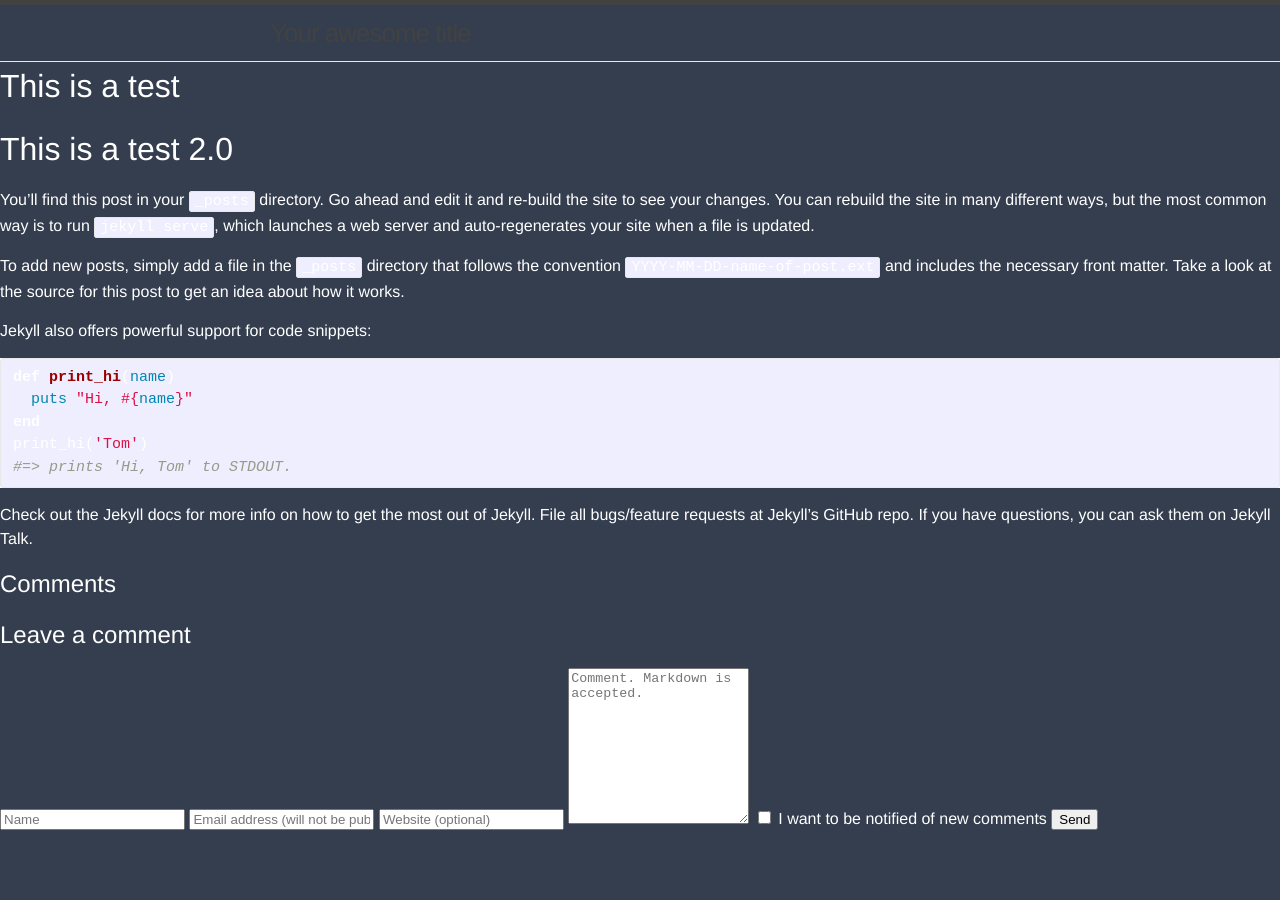
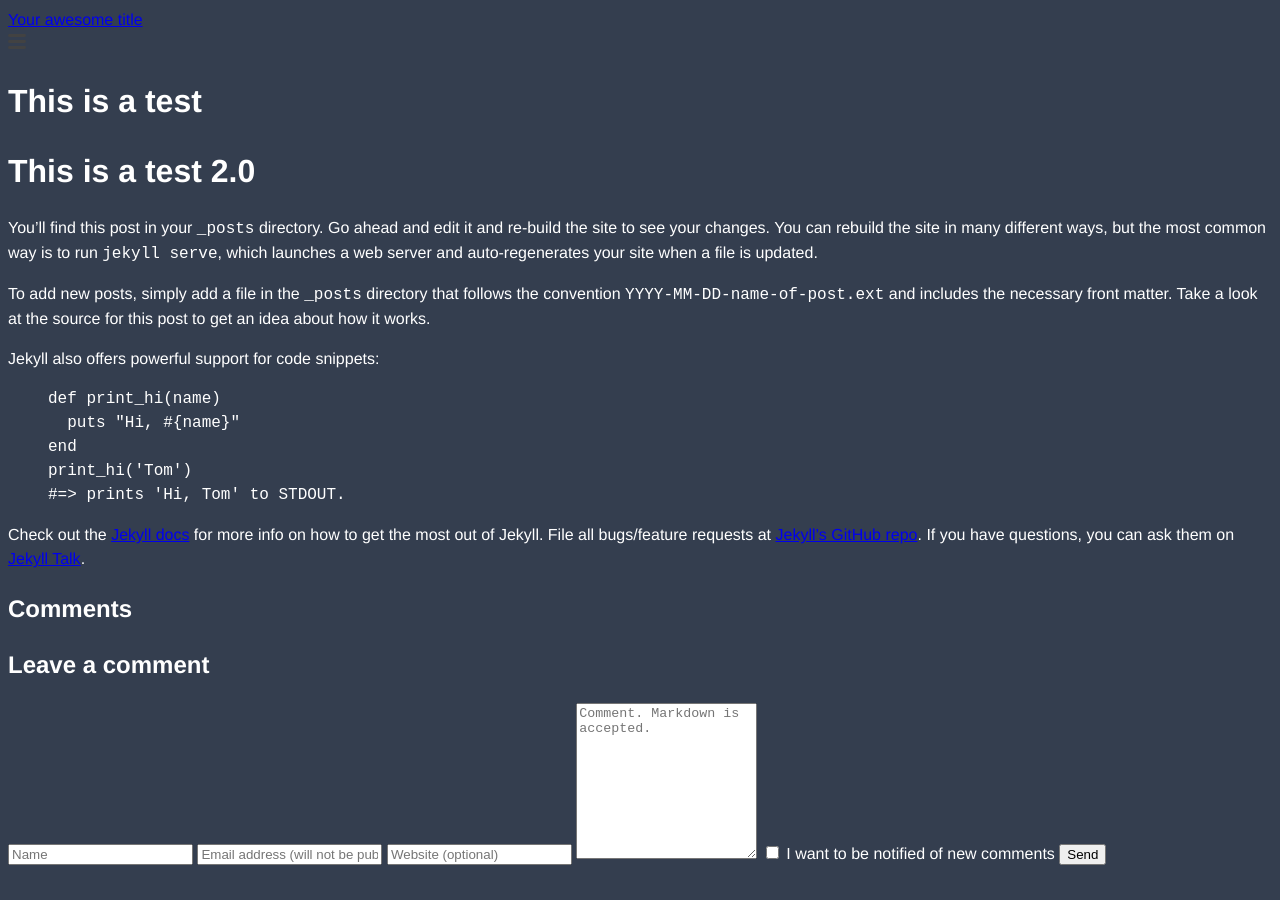
Before and after one commit to 128keaton/.com, a Jekyll site: the page built from _posts/2016-11-20-welcome-to-jekyll.markdown, in a window 1280 px wide. Built offline with Jekyll 4.4.1, drawn with Linux system fonts in a browser that asks for light colours.

Commit message:
removed minima

```diff
--- /dev/null
+++ b/_sass/_page.scss
@@ -0,0 +1,11 @@
+body {
+  font: $base-font-weight #{$base-font-size}/#{$base-line-height} $base-font-family;
+  color: $text-color;
+  background-color: $background-color;
+  -webkit-text-size-adjust: 100%;
+  -webkit-font-feature-settings: "kern" 1;
+     -moz-font-feature-settings: "kern" 1;
+       -o-font-feature-settings: "kern" 1;
+          font-feature-settings: "kern" 1;
+  font-kerning: normal;
+}
--- a/_sass/minima.scss
+++ /dev/null
@@ -1,43 +0,0 @@
-// Define defaults for each variable.
-
-$base-font-family: "Helvetica Neue", Helvetica, Arial, sans-serif !default;
-$base-font-size:   16px !default;
-$base-font-weight: 400 !default;
-$small-font-size:  $base-font-size * 0.875 !default;
-$base-line-height: 1.5 !default;
-
-$spacing-unit:     30px !default;
-
-$text-color:       #111 !default;
-$background-color: #fdfdfd !default;
-$brand-color:      #2a7ae2 !default;
-
-$grey-color:       #828282 !default;
-$grey-color-light: lighten($grey-color, 40%) !default;
-$grey-color-dark:  darken($grey-color, 25%) !default;
-
-// Width of the content area
-$content-width:    800px !default;
-
-$on-palm:          600px !default;
-$on-laptop:        800px !default;
-
-// Use media queries like this:
-// @include media-query($on-palm) {
-//   .wrapper {
-//     padding-right: $spacing-unit / 2;
-//     padding-left: $spacing-unit / 2;
-//   }
-// }
-@mixin media-query($device) {
-  @media screen and (max-width: $device) {
-    @content;
-  }
-}
-
-// Import partials.
-@import
-  "minima/base",
-  "minima/layout",
-  "minima/syntax-highlighting"
-;
--- a/_sass/minima/_base.scss
+++ /dev/null
@@ -1,198 +0,0 @@
-/**
- * Reset some basic elements
- */
-body, h1, h2, h3, h4, h5, h6,
-p, blockquote, pre, hr,
-dl, dd, ol, ul, figure {
-  margin: 0;
-  padding: 0;
-}
-
-
-
-/**
- * Basic styling
- */
-body {
-  font: $base-font-weight #{$base-font-size}/#{$base-line-height} $base-font-family;
-  color: $text-color;
-  background-color: $background-color;
-  -webkit-text-size-adjust: 100%;
-  -webkit-font-feature-settings: "kern" 1;
-     -moz-font-feature-settings: "kern" 1;
-       -o-font-feature-settings: "kern" 1;
-          font-feature-settings: "kern" 1;
-  font-kerning: normal;
-}
-
-
-
-/**
- * Set `margin-bottom` to maintain vertical rhythm
- */
-h1, h2, h3, h4, h5, h6,
-p, blockquote, pre,
-ul, ol, dl, figure,
-%vertical-rhythm {
-  margin-bottom: $spacing-unit / 2;
-}
-
-
-
-/**
- * Images
- */
-img {
-  max-width: 100%;
-  vertical-align: middle;
-}
-
-
-
-/**
- * Figures
- */
-figure > img {
-  display: block;
-}
-
-figcaption {
-  font-size: $small-font-size;
-}
-
-
-
-/**
- * Lists
- */
-ul, ol {
-  margin-left: $spacing-unit;
-}
-
-li {
-  > ul,
-  > ol {
-    margin-bottom: 0;
-  }
-}
-
-
-
-/**
- * Headings
- */
-h1, h2, h3, h4, h5, h6 {
-  font-weight: $base-font-weight;
-}
-
-
-
-/**
- * Links
- */
-a {
-  color: $brand-color;
-  text-decoration: none;
-
-  &:visited {
-    color: darken($brand-color, 15%);
-  }
-
-  &:hover {
-    color: $text-color;
-    text-decoration: underline;
-  }
-}
-
-
-
-/**
- * Blockquotes
- */
-blockquote {
-  color: $grey-color;
-  border-left: 4px solid $grey-color-light;
-  padding-left: $spacing-unit / 2;
-  font-size: 18px;
-  letter-spacing: -1px;
-  font-style: italic;
-
-  > :last-child {
-    margin-bottom: 0;
-  }
-}
-
-
-
-/**
- * Code formatting
- */
-pre,
-code {
-  font-size: 15px;
-  border: 1px solid $grey-color-light;
-  border-radius: 3px;
-  background-color: #eef;
-}
-
-code {
-  padding: 1px 5px;
-}
-
-pre {
-  padding: 8px 12px;
-  overflow-x: auto;
-
-  > code {
-    border: 0;
-    padding-right: 0;
-    padding-left: 0;
-  }
-}
-
-
-
-/**
- * Wrapper
- */
-.wrapper {
-  max-width: -webkit-calc(#{$content-width} - (#{$spacing-unit} * 2));
-  max-width:         calc(#{$content-width} - (#{$spacing-unit} * 2));
-  margin-right: auto;
-  margin-left: auto;
-  padding-right: $spacing-unit;
-  padding-left: $spacing-unit;
-  @extend %clearfix;
-
-  @include media-query($on-laptop) {
-    max-width: -webkit-calc(#{$content-width} - (#{$spacing-unit}));
-    max-width:         calc(#{$content-width} - (#{$spacing-unit}));
-    padding-right: $spacing-unit / 2;
-    padding-left: $spacing-unit / 2;
-  }
-}
-
-
-
-/**
- * Clearfix
- */
-%clearfix:after {
-  content: "";
-  display: table;
-  clear: both;
-}
-
-
-
-/**
- * Icons
- */
-.icon > svg {
-  display: inline-block;
-  vertical-align: middle;
-
-  path {
-    fill: $grey-color;
-  }
-}
--- a/_sass/minima/_layout.scss
+++ /dev/null
@@ -1,237 +0,0 @@
-/**
- * Site header
- */
-.site-header {
-  border-top: 5px solid $grey-color-dark;
-  border-bottom: 1px solid $grey-color-light;
-  min-height: 56px;
-
-  // Positioning context for the mobile navigation icon
-  position: relative;
-}
-
-.site-title {
-  font-size: 26px;
-  font-weight: 300;
-  line-height: 56px;
-  letter-spacing: -1px;
-  margin-bottom: 0;
-  float: left;
-
-  &,
-  &:visited {
-    color: $grey-color-dark;
-  }
-}
-
-.site-nav {
-  float: right;
-  line-height: 56px;
-
-  .menu-icon {
-    display: none;
-  }
-
-  .page-link {
-    color: $text-color;
-    line-height: $base-line-height;
-
-    // Gaps between nav items, but not on the last one
-    &:not(:last-child) {
-      margin-right: 20px;
-    }
-  }
-
-  @include media-query($on-palm) {
-    position: absolute;
-    top: 9px;
-    right: $spacing-unit / 2;
-    background-color: $background-color;
-    border: 1px solid $grey-color-light;
-    border-radius: 5px;
-    text-align: right;
-
-    .menu-icon {
-      display: block;
-      float: right;
-      width: 36px;
-      height: 26px;
-      line-height: 0;
-      padding-top: 10px;
-      text-align: center;
-
-      > svg path {
-        fill: $grey-color-dark;
-      }
-    }
-
-    .trigger {
-      clear: both;
-      display: none;
-    }
-
-    &:hover .trigger {
-      display: block;
-      padding-bottom: 5px;
-    }
-
-    .page-link {
-      display: block;
-      padding: 5px 10px;
-
-      &:not(:last-child) {
-        margin-right: 0;
-      }
-      margin-left: 20px;
-    }
-  }
-}
-
-
-
-/**
- * Site footer
- */
-.site-footer {
-  border-top: 1px solid $grey-color-light;
-  padding: $spacing-unit 0;
-}
-
-.footer-heading {
-  font-size: 18px;
-  margin-bottom: $spacing-unit / 2;
-}
-
-.contact-list,
-.social-media-list {
-  list-style: none;
-  margin-left: 0;
-}
-
-.footer-col-wrapper {
-  font-size: 15px;
-  color: $grey-color;
-  margin-left: -$spacing-unit / 2;
-  @extend %clearfix;
-}
-
-.footer-col {
-  float: left;
-  margin-bottom: $spacing-unit / 2;
-  padding-left: $spacing-unit / 2;
-}
-
-.footer-col-1 {
-  width: -webkit-calc(35% - (#{$spacing-unit} / 2));
-  width:         calc(35% - (#{$spacing-unit} / 2));
-}
-
-.footer-col-2 {
-  width: -webkit-calc(20% - (#{$spacing-unit} / 2));
-  width:         calc(20% - (#{$spacing-unit} / 2));
-}
-
-.footer-col-3 {
-  width: -webkit-calc(45% - (#{$spacing-unit} / 2));
-  width:         calc(45% - (#{$spacing-unit} / 2));
-}
-
-@include media-query($on-laptop) {
-  .footer-col-1,
-  .footer-col-2 {
-    width: -webkit-calc(50% - (#{$spacing-unit} / 2));
-    width:         calc(50% - (#{$spacing-unit} / 2));
-  }
-
-  .footer-col-3 {
-    width: -webkit-calc(100% - (#{$spacing-unit} / 2));
-    width:         calc(100% - (#{$spacing-unit} / 2));
-  }
-}
-
-@include media-query($on-palm) {
-  .footer-col {
-    float: none;
-    width: -webkit-calc(100% - (#{$spacing-unit} / 2));
-    width:         calc(100% - (#{$spacing-unit} / 2));
-  }
-}
-
-
-
-/**
- * Page content
- */
-.page-content {
-  padding: $spacing-unit 0;
-}
-
-.page-heading {
-  font-size: 20px;
-}
-
-.post-list {
-  margin-left: 0;
-  list-style: none;
-
-  > li {
-    margin-bottom: $spacing-unit;
-  }
-}
-
-.post-meta {
-  font-size: $small-font-size;
-  color: $grey-color;
-}
-
-.post-link {
-  display: block;
-  font-size: 24px;
-}
-
-
-
-/**
- * Posts
- */
-.post-header {
-  margin-bottom: $spacing-unit;
-}
-
-.post-title {
-  font-size: 42px;
-  letter-spacing: -1px;
-  line-height: 1;
-
-  @include media-query($on-laptop) {
-    font-size: 36px;
-  }
-}
-
-.post-content {
-  margin-bottom: $spacing-unit;
-
-  h2 {
-    font-size: 32px;
-
-    @include media-query($on-laptop) {
-      font-size: 28px;
-    }
-  }
-
-  h3 {
-    font-size: 26px;
-
-    @include media-query($on-laptop) {
-      font-size: 22px;
-    }
-  }
-
-  h4 {
-    font-size: 20px;
-
-    @include media-query($on-laptop) {
-      font-size: 18px;
-    }
-  }
-}
--- a/_sass/minima/_syntax-highlighting.scss
+++ /dev/null
@@ -1,71 +0,0 @@
-/**
- * Syntax highlighting styles
- */
-.highlight {
-  background: #fff;
-  @extend %vertical-rhythm;
-
-  .highlighter-rouge & {
-    background: #eef;
-  }
-
-  .c     { color: #998; font-style: italic } // Comment
-  .err   { color: #a61717; background-color: #e3d2d2 } // Error
-  .k     { font-weight: bold } // Keyword
-  .o     { font-weight: bold } // Operator
-  .cm    { color: #998; font-style: italic } // Comment.Multiline
-  .cp    { color: #999; font-weight: bold } // Comment.Preproc
-  .c1    { color: #998; font-style: italic } // Comment.Single
-  .cs    { color: #999; font-weight: bold; font-style: italic } // Comment.Special
-  .gd    { color: #000; background-color: #fdd } // Generic.Deleted
-  .gd .x { color: #000; background-color: #faa } // Generic.Deleted.Specific
-  .ge    { font-style: italic } // Generic.Emph
-  .gr    { color: #a00 } // Generic.Error
-  .gh    { color: #999 } // Generic.Heading
-  .gi    { color: #000; background-color: #dfd } // Generic.Inserted
-  .gi .x { color: #000; background-color: #afa } // Generic.Inserted.Specific
-  .go    { color: #888 } // Generic.Output
-  .gp    { color: #555 } // Generic.Prompt
-  .gs    { font-weight: bold } // Generic.Strong
-  .gu    { color: #aaa } // Generic.Subheading
-  .gt    { color: #a00 } // Generic.Traceback
-  .kc    { font-weight: bold } // Keyword.Constant
-  .kd    { font-weight: bold } // Keyword.Declaration
-  .kp    { font-weight: bold } // Keyword.Pseudo
-  .kr    { font-weight: bold } // Keyword.Reserved
-  .kt    { color: #458; font-weight: bold } // Keyword.Type
-  .m     { color: #099 } // Literal.Number
-  .s     { color: #d14 } // Literal.String
-  .na    { color: #008080 } // Name.Attribute
-  .nb    { color: #0086B3 } // Name.Builtin
-  .nc    { color: #458; font-weight: bold } // Name.Class
-  .no    { color: #008080 } // Name.Constant
-  .ni    { color: #800080 } // Name.Entity
-  .ne    { color: #900; font-weight: bold } // Name.Exception
-  .nf    { color: #900; font-weight: bold } // Name.Function
-  .nn    { color: #555 } // Name.Namespace
-  .nt    { color: #000080 } // Name.Tag
-  .nv    { color: #008080 } // Name.Variable
-  .ow    { font-weight: bold } // Operator.Word
-  .w     { color: #bbb } // Text.Whitespace
-  .mf    { color: #099 } // Literal.Number.Float
-  .mh    { color: #099 } // Literal.Number.Hex
-  .mi    { color: #099 } // Literal.Number.Integer
-  .mo    { color: #099 } // Literal.Number.Oct
-  .sb    { color: #d14 } // Literal.String.Backtick
-  .sc    { color: #d14 } // Literal.String.Char
-  .sd    { color: #d14 } // Literal.String.Doc
-  .s2    { color: #d14 } // Literal.String.Double
-  .se    { color: #d14 } // Literal.String.Escape
-  .sh    { color: #d14 } // Literal.String.Heredoc
-  .si    { color: #d14 } // Literal.String.Interpol
-  .sx    { color: #d14 } // Literal.String.Other
-  .sr    { color: #009926 } // Literal.String.Regex
-  .s1    { color: #d14 } // Literal.String.Single
-  .ss    { color: #990073 } // Literal.String.Symbol
-  .bp    { color: #999 } // Name.Builtin.Pseudo
-  .vc    { color: #008080 } // Name.Variable.Class
-  .vg    { color: #008080 } // Name.Variable.Global
-  .vi    { color: #008080 } // Name.Variable.Instance
-  .il    { color: #099 } // Literal.Number.Integer.Long
-}
--- a/assets/main.scss
+++ b/assets/main.scss
@@ -34,6 +34,4 @@
 //         padding-left: $spacing-unit / 2;
 //     }
 // }
-
-// Import partials from the `minima` theme.
-@import "minima";
+@import "_page.scss";
```
Also changed, not shown: assets/page.css (deleted), 1 other file.
